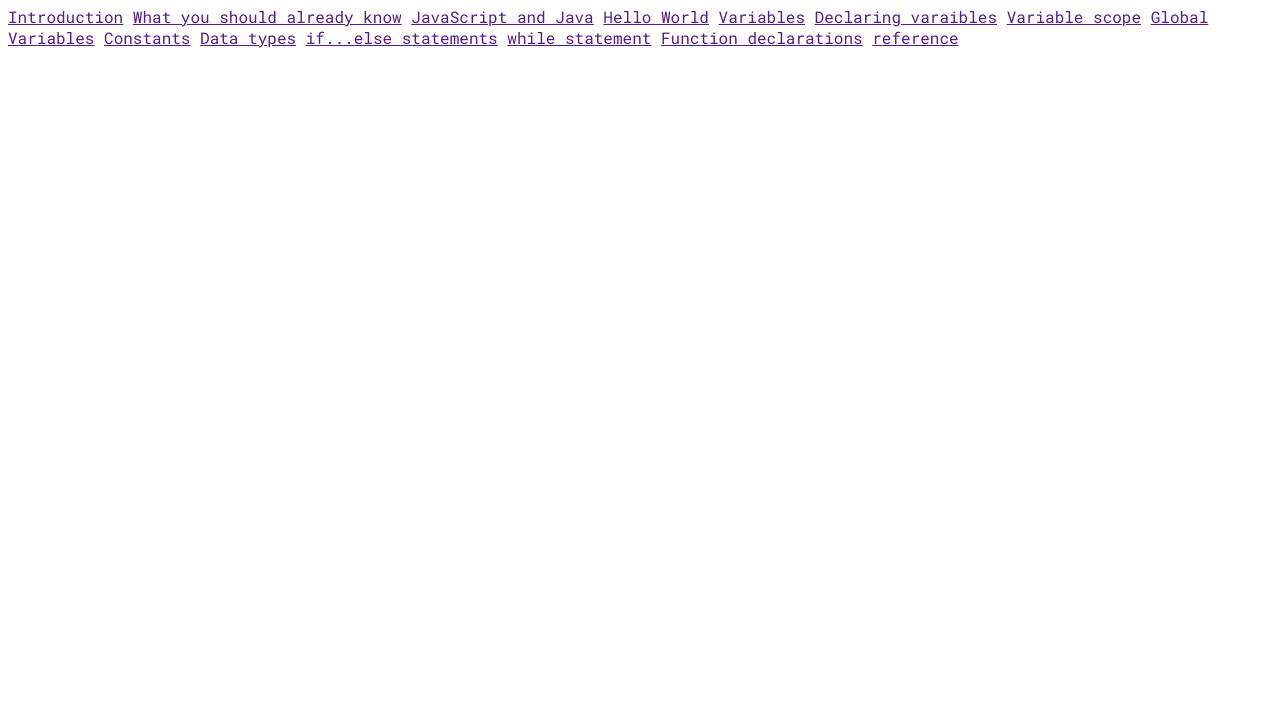
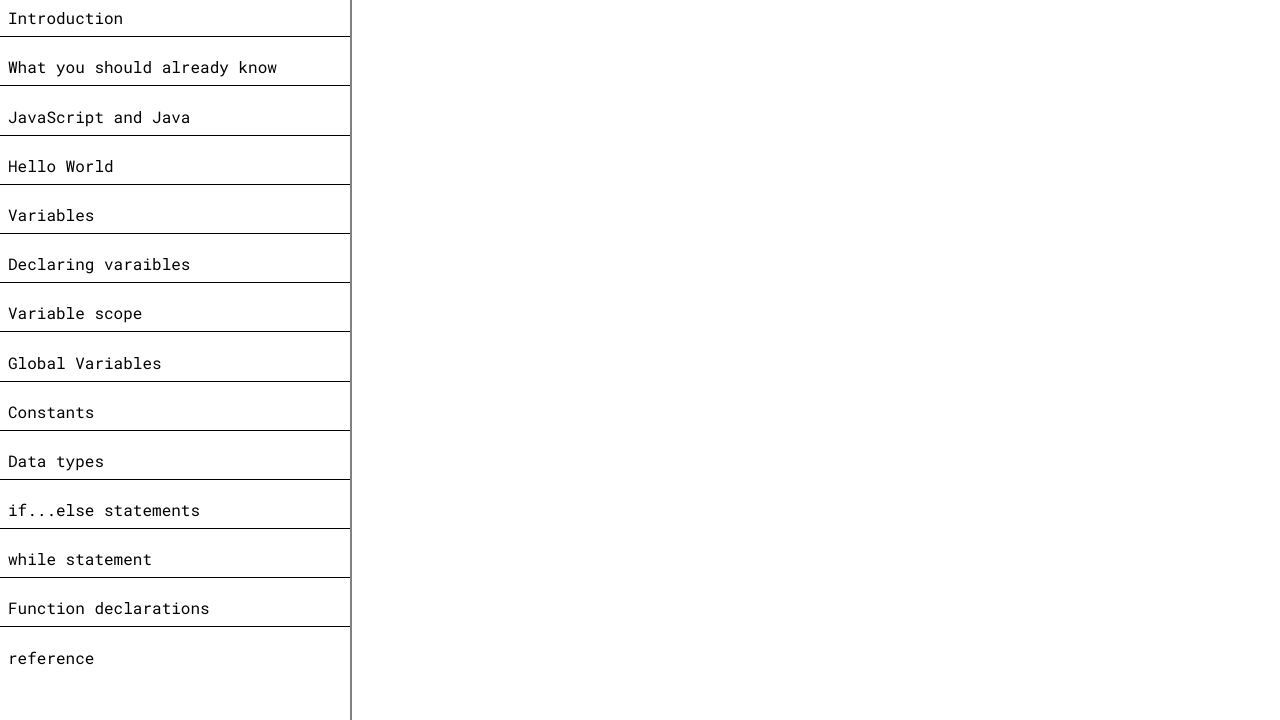
Before and after one commit to LorenzoZemp/Technical-Documentation-Challenge-Project, a plain HTML site: page index.html in a window 1280 px wide. Shown: the part 80-800 px from the top of the page. Drawn offline with Linux system fonts and the light colour scheme.

Commit message:
Styled sidebar nav

```diff
--- a/index.html
+++ b/index.html
@@ -14,23 +14,27 @@
     <title>Techinal Document</title>
   </head>
   <body>
-    <!-- Sidebar -->
+    <!-- Sidebar Nav -->
     <div class="sidebar-nav">
-      <h1>JS Documentation</h1>
-      <a href="">Introduction</a>
-      <a href="">What you should already know</a>
-      <a href="">JavaScript and Java</a>
-      <a href="">Hello World</a>
-      <a href="">Variables</a>
-      <a href="">Declaring varaibles</a>
-      <a href="">Variable scope</a>
-      <a href="">Global Variables</a>
-      <a href="">Constants</a>
-      <a href="">Data types</a>
-      <a href="">if...else statements</a>
-      <a href="">while statement</a>
-      <a href="">Function declarations</a>
-      <a href="">reference</a>
+      <ul>
+        <li><h1>JS Documentation</h1></li>
+        <li><a href="">Introduction</a></li>
+        <li><a href="">What you should already know</a></li>
+        <li><a href="">JavaScript and Java</a></li>
+        <li><a href="">Hello World</a></li>
+        <li><a href="">Variables</a></li>
+        <li><a href="">Declaring varaibles</a></li>
+        <li><a href="">Variable scope</a></li>
+        <li><a href="">Global Variables</a></li>
+        <li><a href="">Constants</a></li>
+        <li><a href="">Data types</a></li>
+        <li><a href="">if...else statements</a></li>
+        <li><a href="">while statement</a></li>
+        <li><a href="">Function declarations</a></li>
+        <li><a href="">reference</a></li>
+      </ul>
     </div>
+    <!-- Articles -->
+    <div id="main-doc"></div>
   </body>
 </html>
--- a/styles.css
+++ b/styles.css
@@ -1,3 +1,54 @@
+* {
+  box-sizing: border-box;
+}
+
 html {
   font-family: "Roboto Mono", monospace;
 }
+
+.sidebar-nav {
+  position: fixed;
+  top: 0;
+  left: 0;
+  width: 22em;
+  height: 100%;
+  border: 2px solid grey;
+  border-width: 0 2px 0 0;
+  overflow: scroll;
+}
+
+ul {
+  list-style: none;
+  margin: 0;
+  padding: 0;
+}
+
+li {
+  margin-bottom: 1.2rem;
+  padding-bottom: 0.5rem;
+  border: 1px solid black;
+  border-width: 0 0 1px 0;
+}
+
+li:last-of-type {
+  border-width: 0 0 0 0;
+}
+
+a {
+  color: black;
+  text-decoration: none;
+}
+
+h1 {
+  margin: 0;
+  margin-top: 1rem;
+}
+
+a,
+h1 {
+  margin-left: 0.5rem;
+}
+
+a:hover {
+  text-decoration: underline;
+}
```
